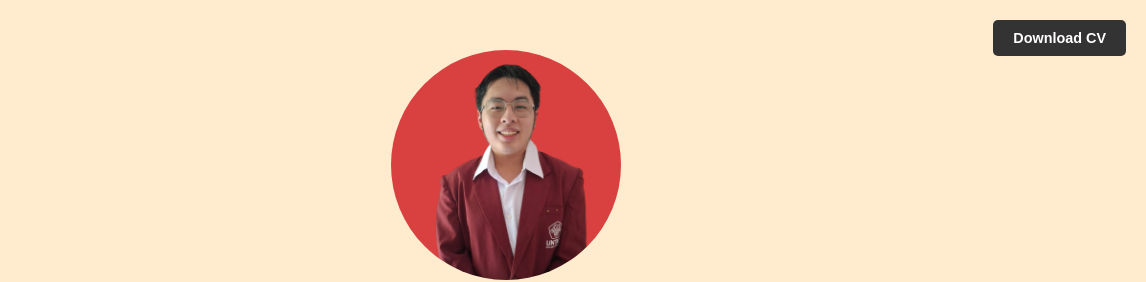
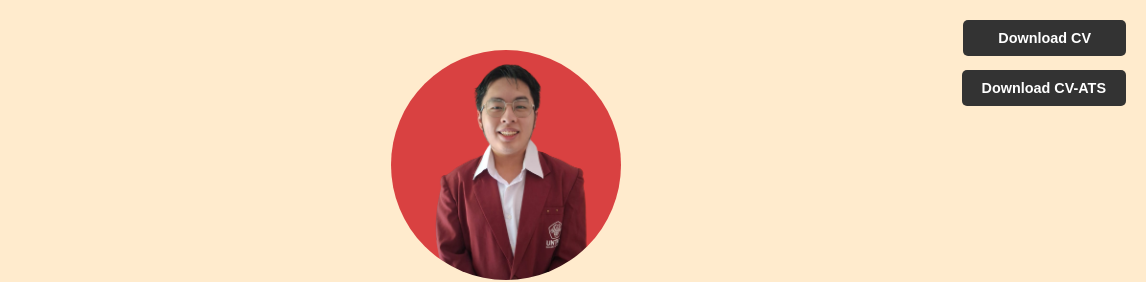
Before and after one commit to George535220173/GeorgeWeilisJunior.github.io, a plain HTML site: page index.html in a window 1280 px wide. Shown: the top 282 px of the page, 134-1280 px from the left. Drawn offline with Linux system fonts and the light colour scheme.

Commit message:
Add files via upload

```diff
--- a/index.html
+++ b/index.html
@@ -23,6 +23,7 @@
 
 
     <a href="docs/CV-George.pdf" class="download-button" download>Download CV</a>
+    <a href="docs/George Weilis Junior - CV ATS.pdf" class="download-button-2" download>Download CV-ATS</a>
 
     <div class="profile-container">
       <img src="Image/George-Red.png" alt="Profile Picture" class="profile-picture">
--- a/styles.css
+++ b/styles.css
@@ -50,7 +50,7 @@
     position: absolute;
     top: 20px;
     right: 20px;
-    padding: 10px 20px;
+    padding: 10px 35px;
     background-color: #333;
     color: #fff;
     text-decoration: none;
@@ -66,6 +66,29 @@
   }
 
   .download-button:active {
+    transform: scale(1);
+  }
+
+  .download-button-2 {
+    position: absolute;
+    top: 70px;
+    right: 20px;
+    padding: 10px 20px;
+    background-color: #333;
+    color: #fff;
+    text-decoration: none;
+    font-size: 0.9rem;
+    font-weight: bold;
+    border-radius: 5px;
+    transition: background-color 0.3s ease, transform 0.2s ease;
+  }
+
+  .download-button-2:hover {
+    background-color: #555;
+    transform: scale(1.05);
+  }
+
+  .download-button-2:active {
     transform: scale(1);
   }
 
@@ -288,9 +311,10 @@
     overflow: hidden;
     text-align: center;
     padding: 20px;
-    opacity: 0;
+    opacity: 1; /* Ensures the card is visible */
     transform: translateY(20px);
-    transition: opacity 0.6s ease, transform 0.6s ease, transform 0.3s ease-in-out,  box-shadow 0.3s ease;
+    transition: opacity 0.6s ease, transform 0.6s ease, transform 0.3s ease-in-out, box-shadow 0.3s ease;
+    position: relative;
   }
 
   .project-card img {
@@ -321,6 +345,7 @@
     transform: scale(1.05);
     box-shadow: 0 6px 12px rgba(0, 0, 0, 0.3);
   }
+
 
   /* Modal styling */
   .project-detail-modal {
```
Also changed, not shown: 1 other file. Lines whose indentation alone changed are shown as unchanged.
